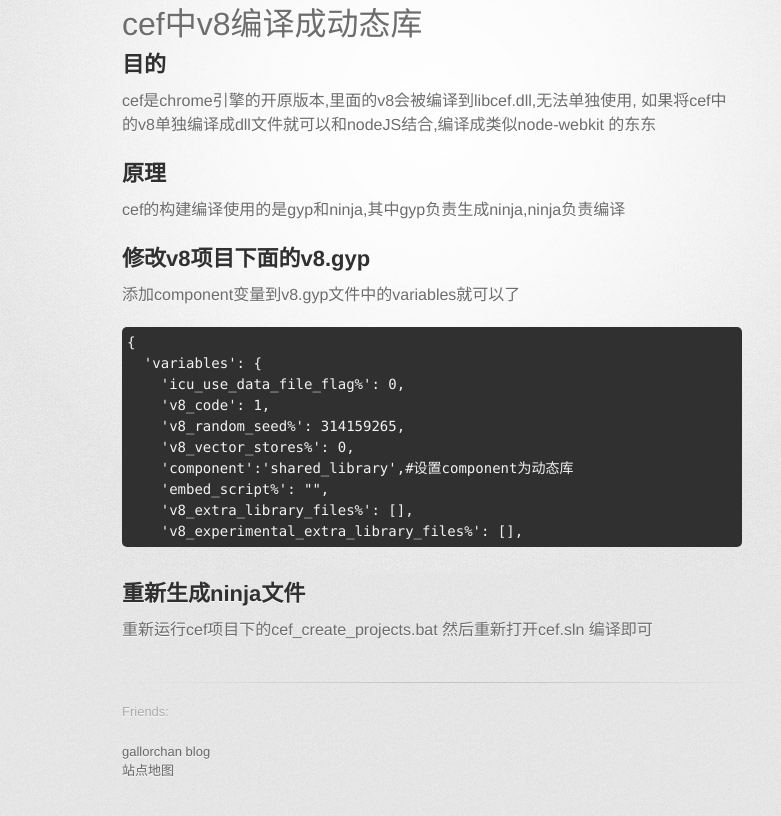
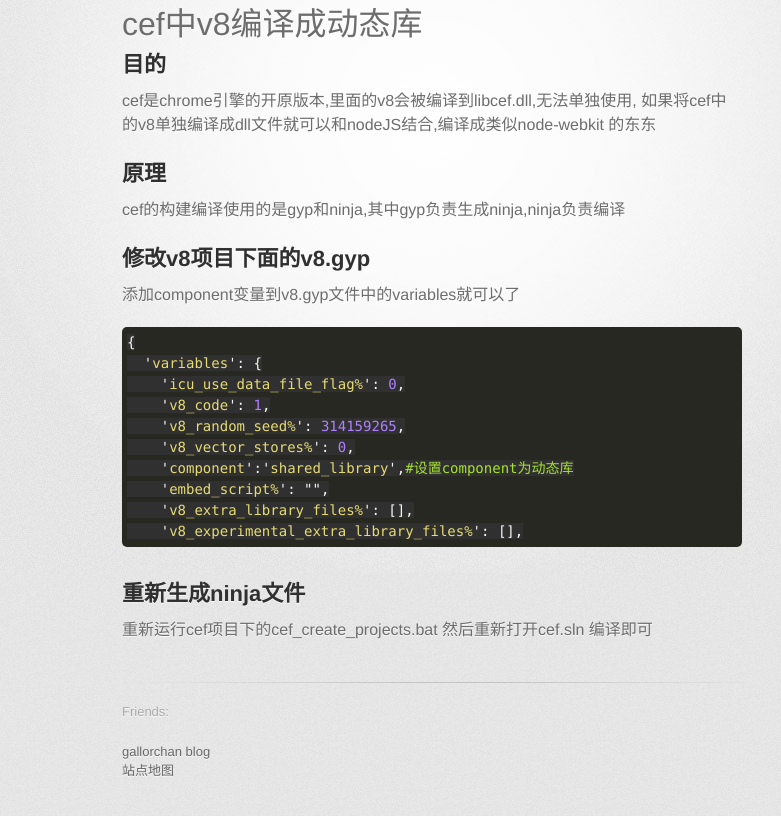
Before and after one commit to ilimei/ilimei.github.io, a Jekyll site: the page built from _posts/2016-08-19-gradle.md, in a window 1280 px wide. Shown: the top 816 px of the page, without its empty margins (208-989 px from the left). Built offline with Jekyll 4.4.1, drawn with Linux system fonts in a browser that asks for light colours; comment, search, counter and statistics services are not loaded.

Commit message:
提交cef编译v8博文

````diff
--- a/_posts/2016-08-19-gradle.md
+++ b/_posts/2016-08-19-gradle.md
@@ -19,7 +19,8 @@
 ## 修改v8项目下面的v8.gyp
 
 添加component变量到v8.gyp文件中的variables就可以了
-```gyp
+
+```js
 {
   'variables': {
     'icu_use_data_file_flag%': 0,
````
